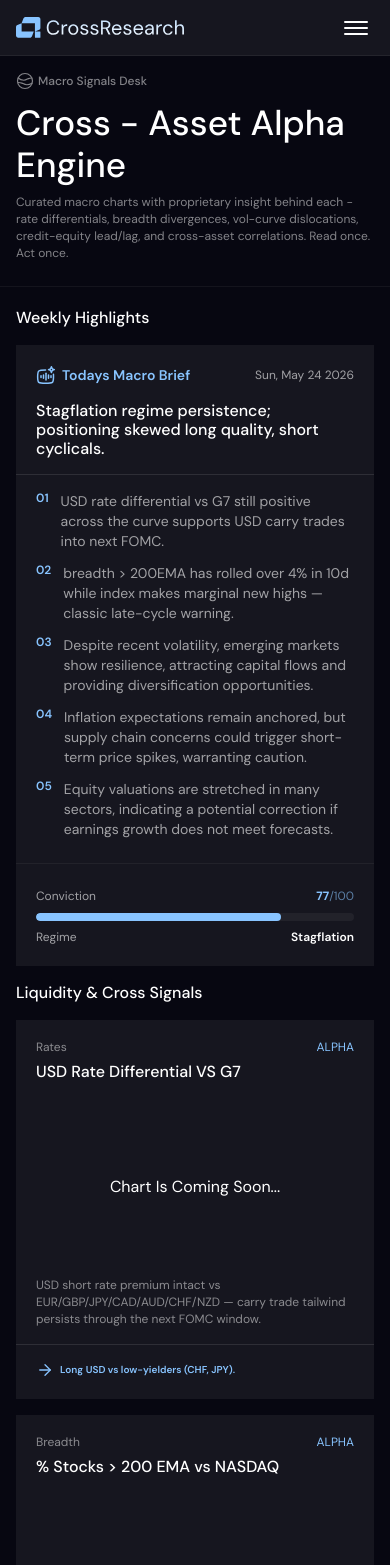
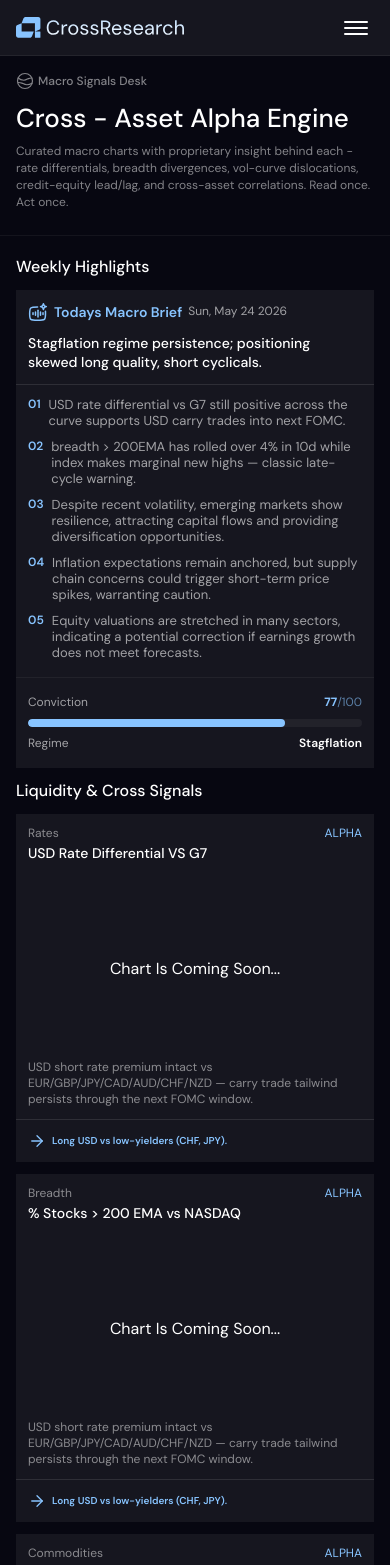
Before and after one commit to vikramkumartejani/CrossResearch, a Next.js app: page /macro-signals in a window 390 px wide. Shown: the top 1565 px of the page. Built offline with nearby package versions, Linux system fonts and the light colour scheme.

Commit message:
macro-signals

```diff
--- a/app/components/Dashboard/MacroSignals/MacroSignals.tsx
+++ b/app/components/Dashboard/MacroSignals/MacroSignals.tsx
@@ -22,7 +22,7 @@ export default function MacroSignals() {
                     </svg>
                     <span className="text-[#838388] text-[12px] leading-[14px] font-medium">Macro Signals Desk</span>
                 </div>
-                <h1 className="text-white text-[35px] font-medium leading-[42px] mb-2">Cross - Asset Alpha Engine</h1>
+                <h1 className="text-white text-[26px] sm:text-[35px] font-medium leading-tight sm:leading-[42px] mb-2">Cross - Asset Alpha Engine</h1>
                 <p className="text-[#838388] text-[12px] leading-[17px]">
                     Curated macro charts with proprietary insight behind each - rate differentials, breadth divergences, vol-curve dislocations, credit-equity lead/lag, and cross-asset correlations. Read once. Act once.
                 </p>
@@ -30,14 +30,14 @@ export default function MacroSignals() {
 
             {/* ── Body ── */}
             <div className="px-4 lg:px-6">
-                <div className="grid grid-cols-1 lg:grid-cols-[386px_1fr] gap-4">
+                <div className="grid grid-cols-1 lg:grid-cols-[300px_1fr] xl:grid-cols-[386px_1fr] gap-3 sm:gap-4">
                     {/* Left: Weekly Highlights */}
                     <WeeklyHighlights />
 
                     {/* Right: all charts */}
                     <div>
-                        <h2 className="text-white text-[16px] font-medium leading-[22px] mb-4">Liquidity & Cross Signals</h2>
-                        <div className="grid grid-cols-1 sm:grid-cols-2 gap-4">
+                        <h2 className="text-white text-[16px] font-medium leading-[22px] mb-3 sm:mb-4">Liquidity & Cross Signals</h2>
+                        <div className="grid grid-cols-1 md:grid-cols-2 gap-3 sm:gap-4">
                             {ALL_CHARTS.map(chart => (
                                 <SignalChartCard key={chart.id} chart={chart} />
                             ))}
--- a/app/components/Dashboard/MacroSignals/SignalChartCard.tsx
+++ b/app/components/Dashboard/MacroSignals/SignalChartCard.tsx
@@ -28,11 +28,11 @@ function Badge({ label }: { label: string }) {
 
 // ── SVG chart constants ──────────────────────────────────────────────────────
 const Y_LABEL_W = 36
-const CHART_H   = 140
-const CHART_W   = 260
-const PLOT_W    = CHART_W - Y_LABEL_W
+const CHART_H = 140
+const CHART_W = 260
+const PLOT_W = CHART_W - Y_LABEL_W
 const X_LABEL_H = 18
-const VB_H      = CHART_H + X_LABEL_H
+const VB_H = CHART_H + X_LABEL_H
 
 function toPlotX(i: number, n: number) {
     return Y_LABEL_W + (n < 2 ? 0 : (i / (n - 1)) * PLOT_W)
@@ -244,44 +244,26 @@ function BarChart({ labels, values }: { labels: string[]; values: number[] }) {
 export default function SignalChartCard({ chart }: { chart: SignalChart }) {
     return (
         <div className="bg-[#16161F] flex flex-col">
-            <div className='px-5 pt-5'>
-                <div className="flex items-center justify-between">
+            <div className='px-3 sm:px-5 pt-3 sm:pt-5'>
+                <div className="flex items-center justify-between gap-2 flex-wrap">
                     <span className="text-white/50 text-[12px] leading-[14px] font-normal">
                         {chart.category}
                     </span>
                     <Badge label={chart.badge} />
                 </div>
 
-                <p className="mt-2 mb-4 text-white text-[16px] leading-[19px] font-medium">{chart.title}</p>
+                <p className="mt-1 sm:mt-2 mb-4 text-white text-[14px] sm:text-[15px] sm:text-[16px] leading-[19px] font-medium">{chart.title}</p>
 
-                {/* Chart
-                <div className="w-full -mx-2">
-                    {chart.chartType === 'area' && chart.lineValues && (
-                        <AreaChart values={chart.lineValues} yLabels={chart.yLabels} />
-                    )}
-                    {chart.chartType === 'area-tenor' && chart.lineValues && (
-                        <AreaTenorChart values={chart.lineValues} yLabels={chart.yLabels} xLabels={chart.xLabels} />
-                    )}
-                    {chart.chartType === 'dashed' && chart.lineValues && (
-                        <DashedChart values={chart.lineValues} yLabels={chart.yLabels} />
-                    )}
-                    {chart.chartType === 'dots' && chart.lineValues && (
-                        <DotsChart values={chart.lineValues} yLabels={chart.yLabels} xLabels={chart.xLabels} />
-                    )}
-                    {chart.chartType === 'bar' && chart.barLabels && chart.barValues && (
-                        <BarChart labels={chart.barLabels} values={chart.barValues} />
-                    )}
-                </div> */}
                 <div className='h-[180px] text-center flex items-center justify-center'>
-Chart Is Coming Soon...
+                    Chart Is Coming Soon...
                 </div>
 
-                <p className="text-white/50 text-[12px] leading-[17px] font-normal">
+                <p className="text-white/50 text-[12px] leading-[16px] sm:leading-[17px] font-normal">
                     {chart.description}
                 </p>
             </div>
 
-            <button className='cursor-pointer px-5 pb-5 flex items-center gap-1.5 text-[#88C4FF] text-[10px] leading-[14px] font-semibold border-t border-[#FFFFFF1A] mt-4 pt-4'>
+            <button className='cursor-pointer px-3 sm:px-5 pb-3 sm:pb-5 flex items-center text-left gap-1.5 text-[#88C4FF] text-[10px] leading-[14px] font-semibold border-t border-[#FFFFFF1A] mt-3 sm:mt-4 pt-3 sm:pt-4'>
                 <ArrowRight />
                 <span>{chart.action}</span>
             </button>
--- a/app/components/Dashboard/MacroSignals/WeeklyHighlights.tsx
+++ b/app/components/Dashboard/MacroSignals/WeeklyHighlights.tsx
@@ -20,41 +20,41 @@ export default function WeeklyHighlights() {
     const brief = MACRO_BRIEF
 
     return (
-        <div className="flex flex-col h-full">
-            <h2 className="text-white text-[16px] font-medium leading-[22px] mb-4">Weekly Highlights</h2>
+        <div className="flex flex-col lg:h-full">
+            <h2 className="text-white text-[16px] font-medium leading-[22px] mb-3 sm:mb-4">Weekly Highlights</h2>
 
             {/* Brief card */}
-            <div className="bg-[#16161F] flex flex-col flex-1 pb-5">
+            <div className="bg-[#16161F] flex flex-col lg:flex-1 pb-4 sm:pb-5">
                 {/* Card header */}
-                <div className='px-5 pt-5 pb-4 mb-4 border-b border-[#FFFFFF1A]'>
-                    <div className="flex items-center gap-1.5">
+                <div className='px-3 sm:px-5 pt-3 sm:pt-5 pb-3 sm:pb-4 mb-3 sm:mb-4 border-b border-[#FFFFFF1A]'>
+                    <div className="flex items-start gap-1.5 flex-wrap">
                         <GlobeIcon />
                         <span className="text-[#88C4FF] text-[14px] leading-[20px] font-semibold">
                             Todays Macro Brief
                         </span>
-                        <span className="text-white/60 text-[12px] leading-[14px] font-normal ml-auto">{brief.date}</span>
+                        <span className="text-white/60 text-[12px] leading-[14px] font-normal sm:ml-auto mt-0.5">{brief.date}</span>
                     </div>
 
                     {/* Headline */}
-                    <p className="mt-4 text-white text-[16px] leading-[19px] font-medium">
+                    <p className="mt-3 sm:mt-4 text-white text-[14px] sm:text-[16px] leading-[19px] font-medium">
                         {brief.headline}
                     </p>
                 </div>
 
                 {/* Bullet points */}
-                <ol className="flex flex-col gap-3 px-5">
+                <ol className="flex flex-col gap-2.5 sm:gap-3 px-3 sm:px-5">
                     {brief.points.map((pt) => (
-                        <li key={pt.id} className="flex items-start gap-3">
+                        <li key={pt.id} className="flex items-start gap-2 sm:gap-3">
                             <span className="flex-shrink-0 text-[12px] leading-[14px] text-[#88C4FF] font-semibold">
                                 {String(pt.id).padStart(2, '0')}
                             </span>
-                            <p className="text-white/60 text-[14px] leading-[20px] font-normal">{pt.text}</p>
+                            <p className="text-white/60 text-[13px] sm:text-[14px] leading-[16px] sm:leading-[20px] font-normal">{pt.text}</p>
                         </li>
                     ))}
                 </ol>
 
                 {/* Conviction bar */}
-                <div className="pt-6 mt-6 px-5 border-t border-[#FFFFFF0D]">
+                <div className="pt-4 sm:pt-6 mt-4 sm:mt-6 px-3 sm:px-5 border-t border-[#FFFFFF0D]">
                     <div className="flex items-center justify-between mb-2">
                         <span className="text-white/60 text-[12px] leading-[17px] font-normal">Conviction</span>
                         <span className="text-[#88C4FF] text-[12px] leading-[17px] font-bold">{brief.conviction}<span className='text-[#88C4FF]/60 font-normal'>/100</span></span>
```
